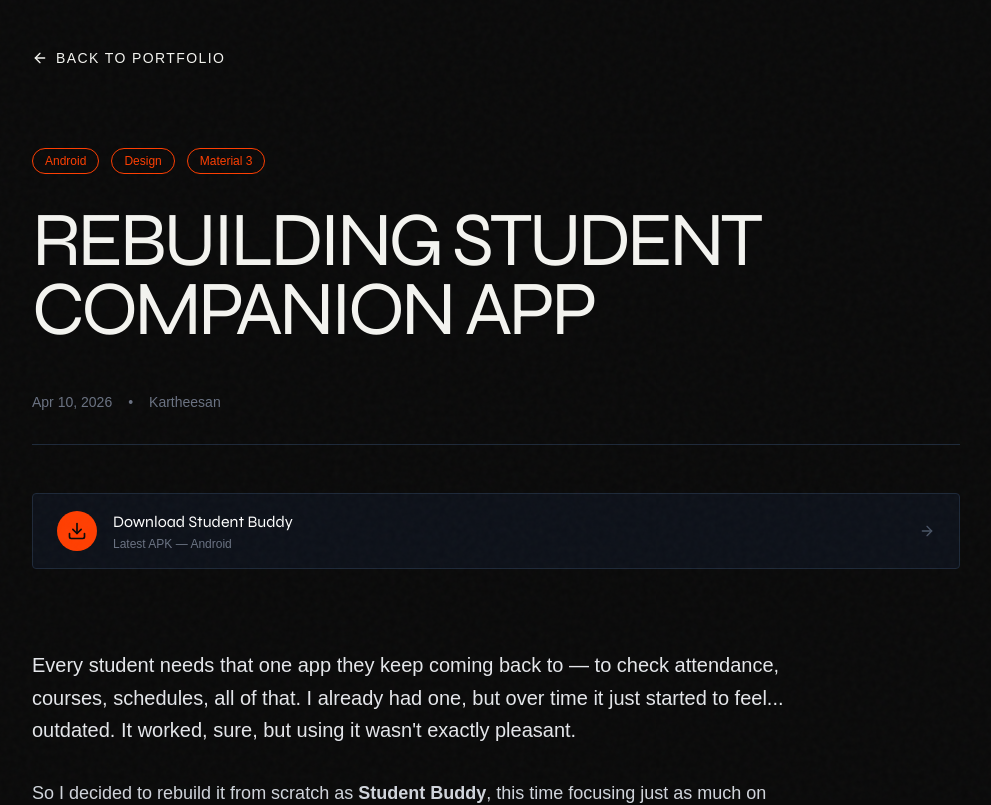
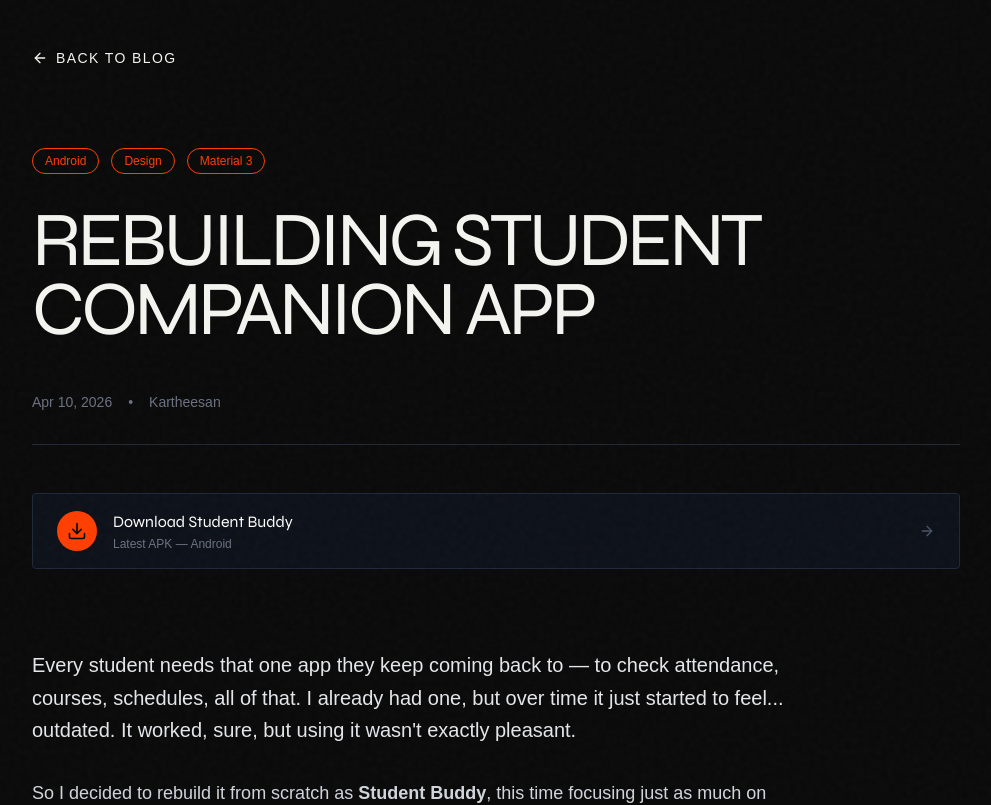
Before and after one commit to kartheesan05/portfolio, a Next.js app: page /blog/student-buddy in a window 1280 px wide. Shown: the top 805 px of the page, without its empty margins (144-1135 px from the left). Built offline with nearby package versions, Linux system fonts and the light colour scheme; a web font is replaced by a local one.

Commit message:
fix: update link text and destination in StudentBuddy component

```diff
--- a/src/app/blog/student-buddy/StudentBuddy.tsx
+++ b/src/app/blog/student-buddy/StudentBuddy.tsx
@@ -45,11 +45,11 @@
     <div className="min-h-screen flex flex-col">
       <div className="grow px-6 md:px-12 pt-12 pb-32 max-w-5xl mx-auto w-full">
         <Link
-          href="/"
+          href="/blog"
           className="inline-flex items-center gap-2 font-mono text-sm uppercase tracking-widest hover:text-accent transition-colors mb-20 group"
         >
           <ArrowLeft className="w-4 h-4 group-hover:-translate-x-1 transition-transform" />{" "}
-          Back to Portfolio
+          Back to Blog
         </Link>
 
         <motion.div
```
